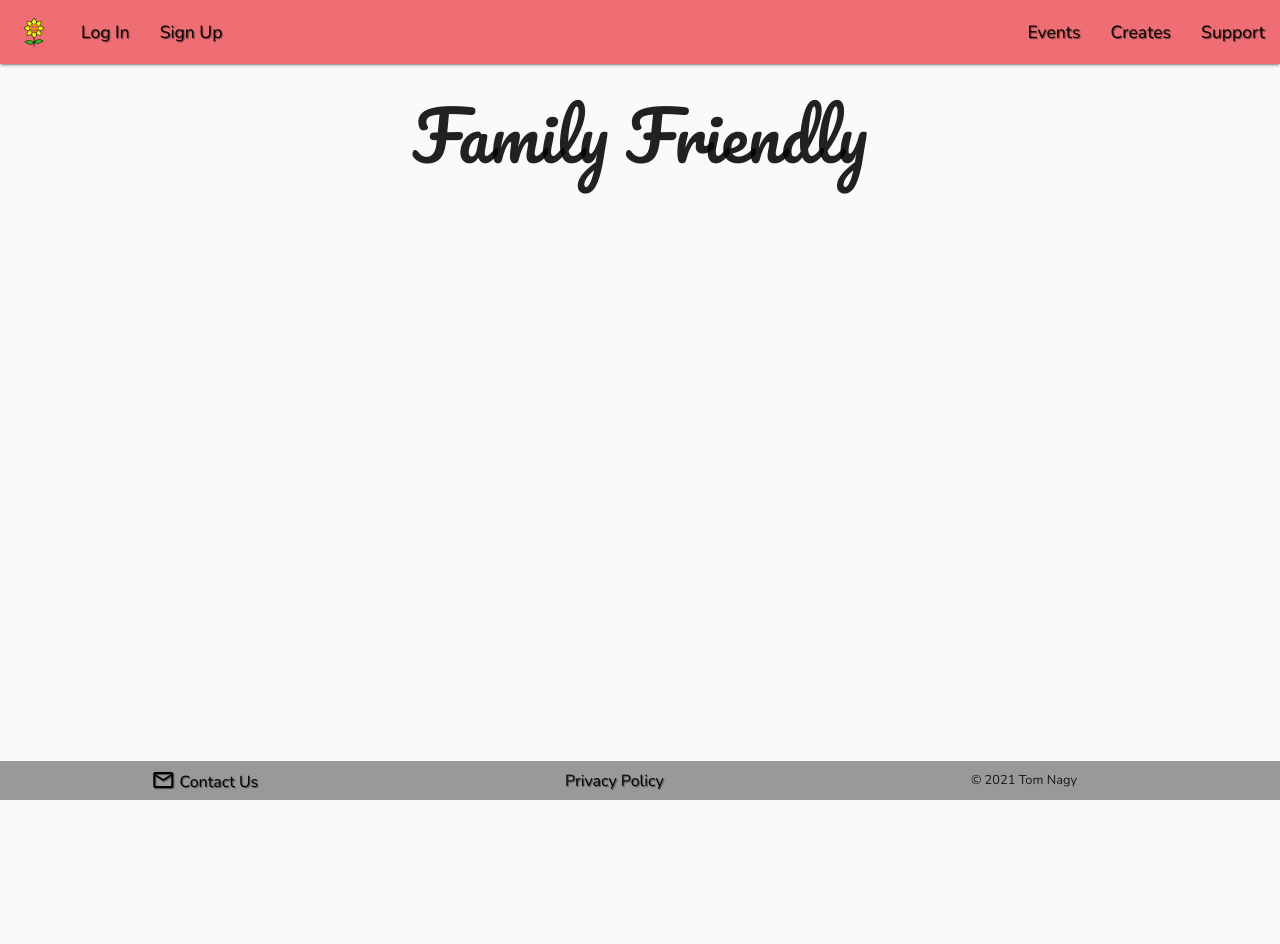
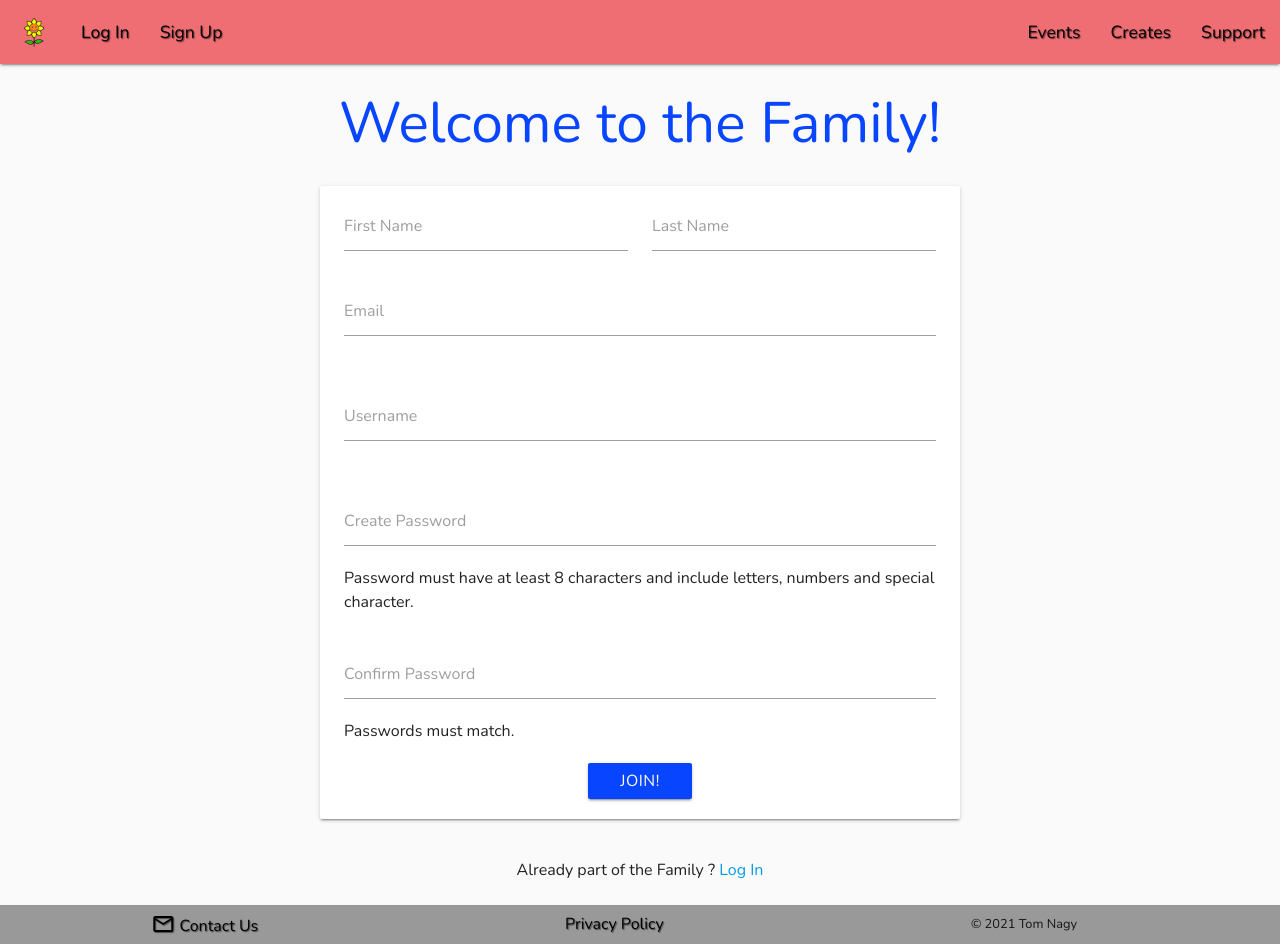
Before and after one commit to Tom-Nagy/family-friendly, a Flask app: page / in a window 1280 px wide. Before the commit the page ends 800 px from the top, so only its background shows below. Run offline with Flask 2, Linux system fonts and the light colour scheme; data that the repository does not hold is empty.

Commit message:
Add the Sign Up form and the corresponding view.

```diff
--- a/app/static/css/style.css
+++ b/app/static/css/style.css
@@ -26,9 +26,11 @@ body {
     position: relative;
     box-sizing: border-box;
     font-size: 1rem;
+    min-width: 100%;
 }
 
 /* Typograpgy */
+html,
 body {
     font-family: 'Nunito', sans-serif;
 }
@@ -51,7 +53,7 @@ The background will be off White #FAFAFA for simplicity and cleanliness.
 Footer will be Grey #999999 for a nice contrast.
 */
 
-/* Background-color */
+/* colours */
 body {
     background-color: #fafafa;
 }
@@ -60,16 +62,32 @@ footer {
     background-color: #999;
 }
 
-.create-bg {
+.orange-bg {
     background-color: #FF8401;
 }
 
-.events-bg {
+.yellow-bg {
     background-color: #E9F900;
 }
 
-.support-bg {
+.green-bg {
     background-color: #24C212;
+}
+
+.blue-bg {
+    background-color: #0845FF;
+}
+
+.blue-txt {
+    color: #0845FF;
+}
+
+.white-txt {
+    color: #fafafa;
+}
+
+.text-shadow {
+    text-shadow: 1px 1px 1px rgba(0, 0, 0, 0.5);
 }
 
 /* Header */
@@ -137,6 +155,22 @@ footer {
     font-size: 0.8rem;
 }
 
-.text-shadow {
-    text-shadow: 1px 1px 1px rgba(0, 0, 0, 0.5);
+/* signup.html */
+
+.form-message {
+    margin: 3px auto;
 }
+
+.join-btn:hover {
+    background-color: #0845ff4d;
+    color: #0845FF;
+    font-weight: 700;
+}
+
+.join-btn:focus {
+    background-color: #0845ff;
+    color: #fafafa;
+    box-shadow:
+        inset 0 0 0 2px #0845ff,
+        inset 0 0 0 4px #fafafa;
+}
--- /dev/null
+++ b/app/templates/signup.html
@@ -0,0 +1,63 @@
+{% extends 'base.html' %}
+{% block heading %}
+    <h2 class="blue-txt">Welcome to the Family!</h2>
+{% endblock %}
+
+{% block content %}
+    <div class="row">
+        <form class="col s12 m8 offset-m2 l6 offset-l3 card-panel" method="POST" action="{{ url_for('users.signup') }}">
+            <div class="row">
+                <div class="input-field col s12 m6">
+                    <input id="first_name" name="first_name"  type="text" class="validate" minlength="2" maxlength="20"
+                        pattern='^[a-zA-Z0-9]{2,20}$' required>
+                    <label for="first_name">First Name</label>
+                </div>
+                <div class="input-field col s12 m6">
+                    <input id="last_name" name="last_name" type="text" class="validate" minlength="2" maxlength="20"
+                        pattern='^[a-zA-Z0-9"]{2,20}$' required>
+                    <label for="last_name">Last Name</label>
+                </div>
+                <div class="row">
+                    <div class="input-field col s12">
+                        <input id="email" type="email" class="validate" required>
+                        <label for="email">Email</label>
+                    </div>
+                </div>
+                <div class="input-field col s12">
+                    <input id="username" name="username" type="text" class="validate" minlength="2" maxlength="20"
+                        pattern='^[a-zA-Z0-9"]{2,20}$' required>
+                    <label for="last_name">Username</label>
+                </div>
+            </div>
+            <div class="row">
+                <div class="input-field col s12">
+                    <input id="password" name="password" type="password" class="validate" minlength="8" maxlength="30"
+                    pattern='^[a-zA-Z0-9!@#$&()\\-`.+,/\"]{8,30}$' required>
+                    <label for="password">Create Password</label>
+                    <span class="helper-text">Password must have at least 8 characters and include letters, numbers and special character.</span>
+                </div>
+            </div>
+            <div class="row">
+                <div class="input-field col s12">
+                    <input id="conf_password" name="conf_password" type="password" class="validate" minlength="8" maxlength="30"
+                    pattern='^[a-zA-Z0-9!@#$&()\\-`.+,/\"]{8,30}$' required>
+                    <label for="conf_password">Confirm Password</label>
+                    <span class="helper-text">Passwords must match.</span>
+                </div>
+            </div>
+            <div class="row">
+                <div class="col12 center-align">
+                    <button class="btn waves-effect waves-light blue-bg white-txt join-btn" type="submit">Join!</button>
+                </div>
+            </div>
+        </form>
+    </div>
+
+    <div class="row">
+        <div class="col s12">
+            <p class="form-message center-align">
+                Already part of the Family ? <a href="#">Log In</a>
+            </p>
+        </div>
+    </div>
+{% endblock %}
--- a/app/users.py
+++ b/app/users.py
@@ -7,12 +7,12 @@ from app import mongo
 users = Blueprint("users", __name__)
 
 # Collection
-usersdb = mongo.db.users
+users_coll = mongo.db.users
 
 ### Shoud be for signup login profile...
 
 @users.route("/")
-@users.route("/home")
-def home():
-    users = mongo.db.users.find()
-    return render_template("home.html", users=users)
+@users.route("/signup")
+def signup():
+
+    return render_template("signup.html")
```
